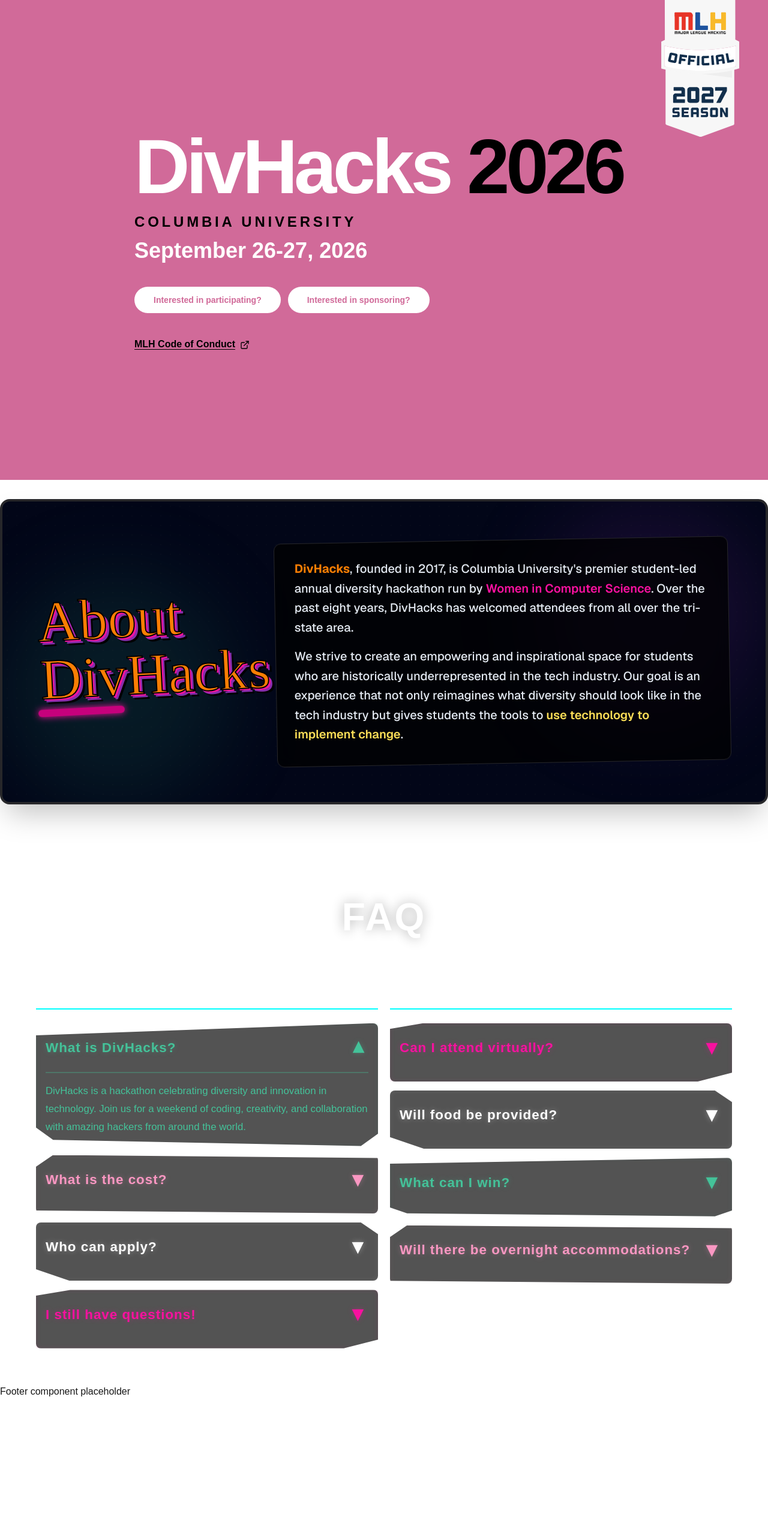
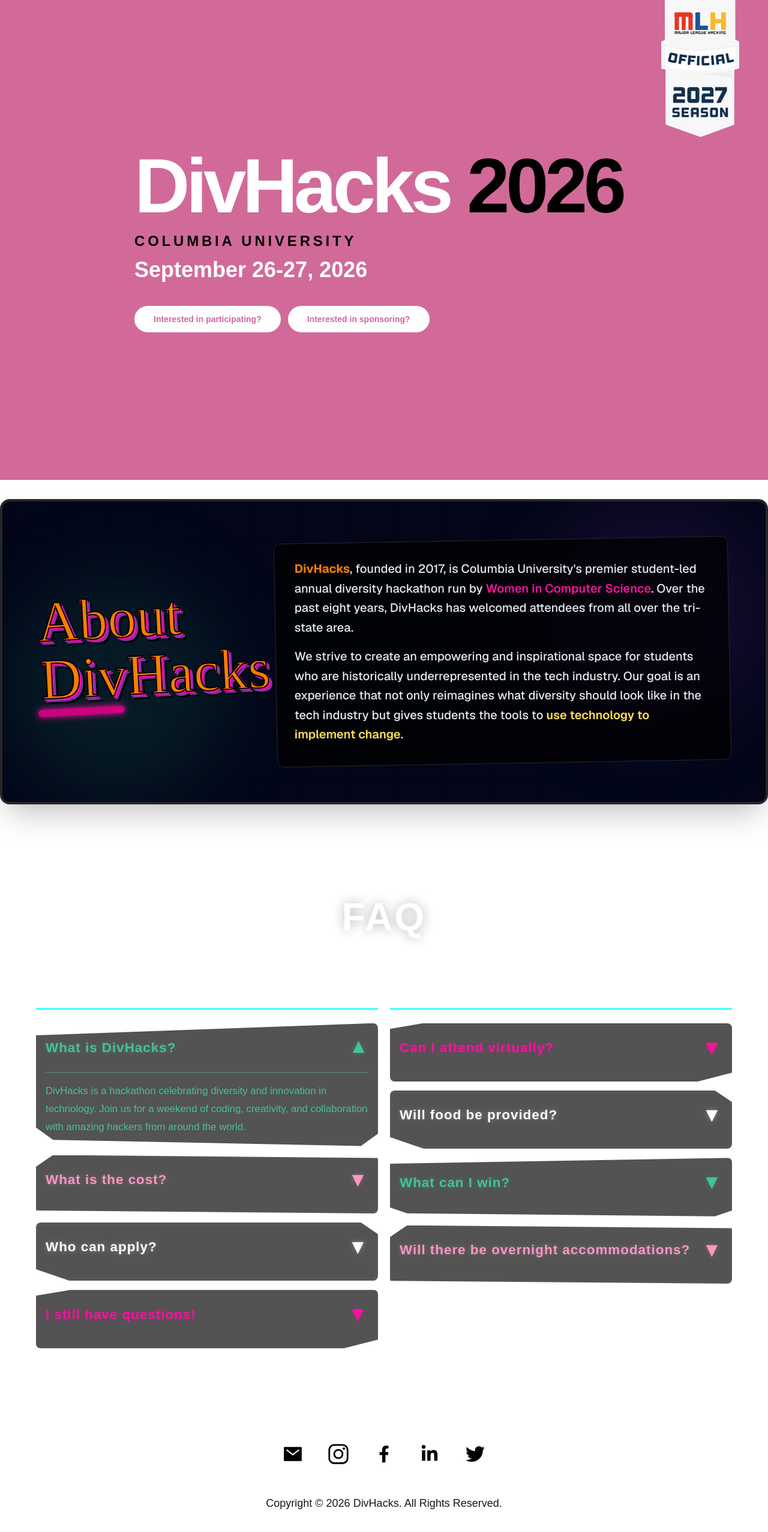
Before and after one commit to cu-divhacks/divhacks2026, a Next.js app: page / in a window 1280 px wide. Shown: the top 2554 px of the page at 60% size. Before the commit the page ends 2332 px from the top, so only its background shows below. Built offline with nearby package versions, Linux system fonts and the light colour scheme; a web font is replaced by a local one.

Commit message:
create the footer

```diff
--- a/package.json
+++ b/package.json
@@ -8,10 +8,10 @@
     "start": "next start"
   },
   "dependencies": {
-    "lucide-react": "^1.18.0",
     "next": "16.2.4",
     "react": "19.2.4",
-    "react-dom": "19.2.4"
+    "react-dom": "19.2.4",
+    "react-icons": "^5.7.0"
   },
   "devDependencies": {
     "@tailwindcss/postcss": "^4",
--- a/src/components/Footer.tsx
+++ b/src/components/Footer.tsx
@@ -1,3 +1,62 @@
+import { FaFacebookF, FaLinkedinIn, FaTwitter } from "react-icons/fa";
+import { IoMailSharp, IoLogoInstagram } from "react-icons/io5";
+
 export default function Footer() {
-    return <footer className="footer">Footer component placeholder</footer>;
+    return (
+        <footer className="w-full py-10 px-4 flex flex-col items-center justify-center gap-7">
+            <a
+                href="https://github.com/MLH/mlh-policies/blob/main/code-of-conduct.md"
+                target="_blank"
+                rel="noopener noreferrer"
+                className="font-semibold text-white hover:text-pink-500 underline underline-offset-3 text-sm"
+            >
+                MLH Code of Conduct
+            </a>
+
+            <div className="flex items-center gap-4 sm:gap-5">
+                <a
+                    href="mailto:cu.divhacks@gmail.com"
+                    aria-label="Email Us"
+                    className="bg-white hover:bg-pink-500 hover:text-white text-black w-14 h-14 rounded-2xl flex items-center justify-center hover:opacity-95 transition-opacity"
+                >
+                    <IoMailSharp size={34} />
+                </a>
+
+                <a
+                    href="https://instagram.com/divhacks"
+                    aria-label="Instagram"
+                    className="bg-white hover:bg-pink-500 hover:text-white text-black w-14 h-14 rounded-2xl flex items-center justify-center hover:opacity-95 transition-opacity"
+                >
+                    <IoLogoInstagram size={38} />
+                </a>
+
+                <a
+                    href="https://facebook.com/divhacks"
+                    aria-label="Facebook"
+                    className="bg-white hover:bg-pink-500 hover:text-white text-black w-14 h-14 rounded-2xl flex items-center justify-center hover:opacity-95 transition-opacity"
+                >
+                    <FaFacebookF size={28} />
+                </a>
+
+                <a
+                    href="https://linkedin.com/company/divhacks"
+                    aria-label="LinkedIn"
+                    className="bg-white hover:bg-pink-500 hover:text-white text-black w-14 h-14 rounded-2xl flex items-center justify-center hover:opacity-95 transition-opacity"
+                >
+                    <FaLinkedinIn size={30} />
+                </a>
+
+                <a
+                    href="https://twitter.com/divhacks"
+                    aria-label="Twitter"
+                    className="bg-white hover:bg-pink-500 hover:text-white text-black w-14 h-14 rounded-2xl flex items-center justify-center hover:opacity-95 transition-opacity"
+                >
+                    <FaTwitter size={32} />
+                </a>
+            </div>
+            <div className="w-full text-center pt-3 font-normal text-base md:text-lg">
+                Copyright © 2026 DivHacks. All Rights Reserved.
+            </div>
+        </footer>
+    );
 }
--- a/src/components/Hero.tsx
+++ b/src/components/Hero.tsx
@@ -1,5 +1,3 @@
-import { ExternalLink } from "lucide-react";
-
 export default function Hero() {
     return (
         <div className="relative flex min-h-screen flex-col overflow-hidden bg-[#D16A99] text-white">
@@ -34,19 +32,6 @@ export default function Hero() {
                         Interested in sponsoring?
                     </a>
                 </div>
-                <a
-                    href="https://github.com/MLH/mlh-policies/blob/main/code-of-conduct.md"
-                    target="_blank"
-                    rel="noopener noreferrer"
-                    className="font-semibold text-black hover:text-white underline underline-offset-3"
-                >
-                    MLH Code of Conduct
-                    <ExternalLink
-                        className="ml-2 inline h-4 w-4"
-                        aria-hidden="true"
-                    />
-                    <span className="sr-only">Opens in a new window</span>
-                </a>
             </main>
         </div>
     );
```
Also changed, not shown: 1 other file (tests, documents, lock files or other folders).
